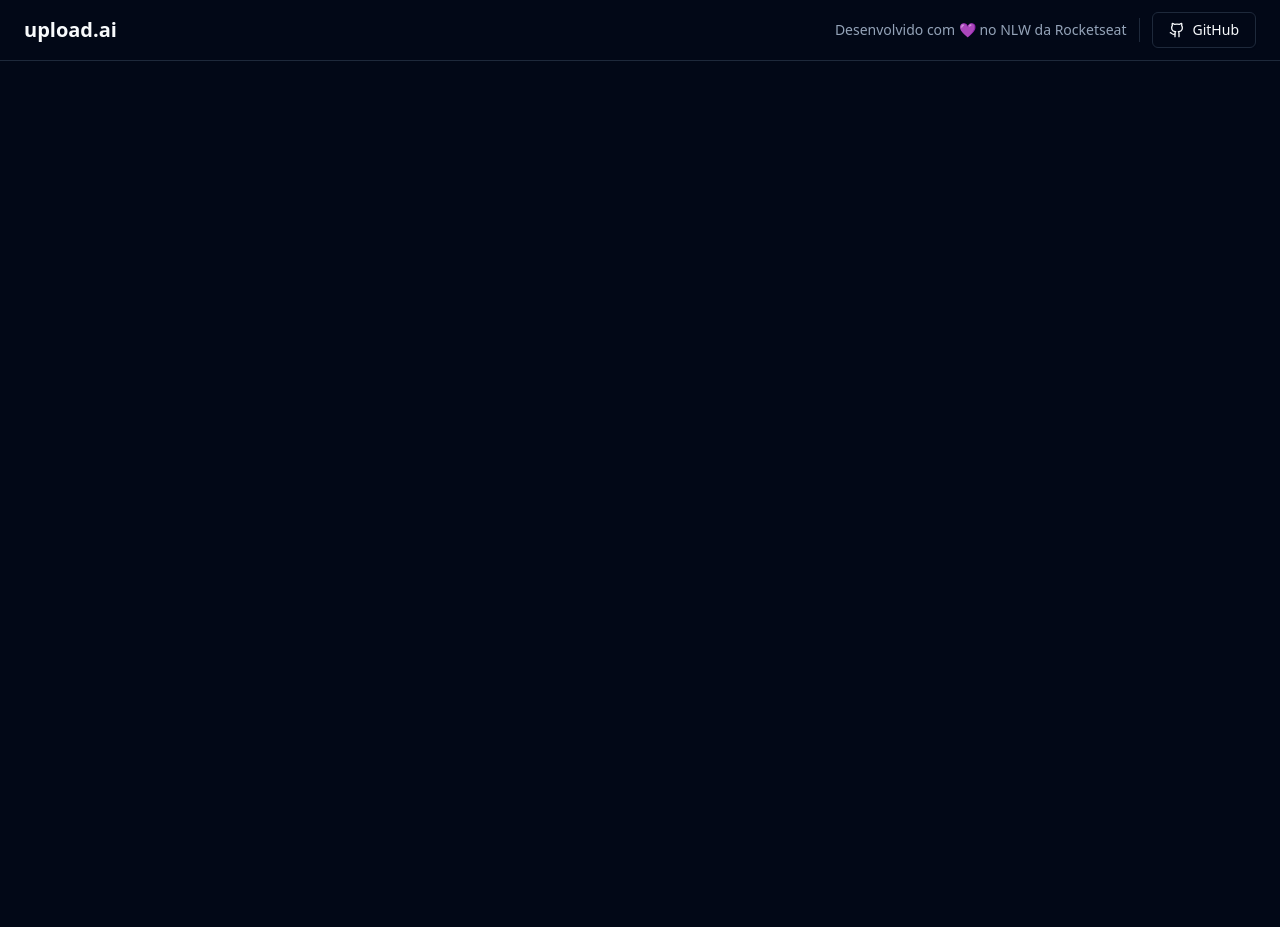
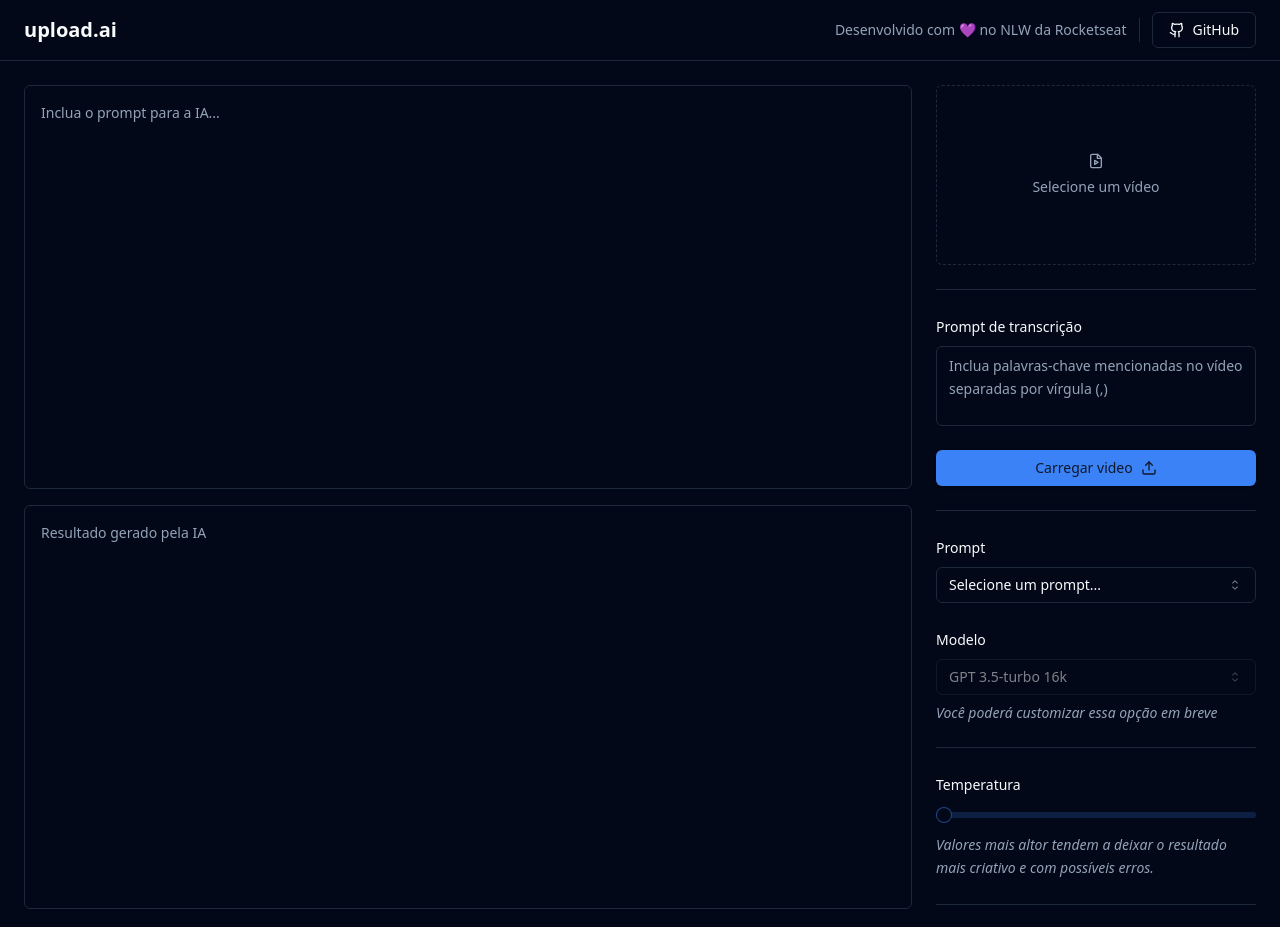
Before and after one commit to VagnerNerves/nlw-ia-mastery-092023, a React (Vite) app in the folder upload-ai-web/: page / in a window 1280 px wide. Shown: the top 927 px of the page. Before the commit the page ends 800 px from the top, so only its background shows below. Built offline with nearby package versions, Linux system fonts and the light colour scheme.

Commit message:
feat: Finalized Layout this page.

```diff
--- a/upload-ai-web/src/App.tsx
+++ b/upload-ai-web/src/App.tsx
@@ -1,6 +1,16 @@
-import { Github } from "lucide-react";
+import { FileVideo, Github, Upload, Wand2 } from "lucide-react";
 import { Button } from "./components/ui/button";
 import { Separator } from "./components/ui/separator";
+import { Textarea } from "./components/ui/textarea";
+import { Label } from "./components/ui/label";
+import {
+  Select,
+  SelectContent,
+  SelectItem,
+  SelectTrigger,
+  SelectValue,
+} from "./components/ui/select";
+import { Slider } from "./components/ui/slider";
 
 export function App() {
   return (
@@ -21,6 +31,118 @@
           </Button>
         </div>
       </div>
+
+      <main className="flex-1 p-6 flex gap-6">
+        <div className="flex flex-col flex-1 gap-4">
+          <div className="grid grid-rows-2 gap-4 flex-1">
+            <Textarea
+              className="resize-none p-4 leading-relaxed"
+              placeholder="Inclua o prompt para a IA..."
+            />
+            <Textarea
+              className="resize-none p-4 leading-relaxed"
+              placeholder="Resultado gerado pela IA"
+              readOnly
+            />
+          </div>
+
+          <p className="text-sm text-muted-foreground">
+            Lembre-se: você pode utilizar a variável{" "}
+            <code className="text-violet-400">{`{transcription}`}</code> no seu
+            prompt para adicionar o conteúdo da transcrição do vídeo
+            selecionado.
+          </p>
+        </div>
+
+        <aside className="w-80 space-y-6">
+          <form className="space-y-6">
+            <label
+              htmlFor="video"
+              className="border flex rounded-md aspect-video cursor-pointer border-dashed text-sm flex-col gap-2 items-center justify-center text-muted-foreground hover:bg-primary/5"
+            >
+              <FileVideo className="w-4 h-4" />
+              Selecione um vídeo
+            </label>
+
+            <input
+              type="file"
+              id="video"
+              accept="video/mp4"
+              className="sr-only"
+            />
+
+            <Separator />
+
+            <div className="space-y-2">
+              <Label htmlFor="transcription_prompt">
+                Prompt de transcrição
+              </Label>
+              <Textarea
+                id="transcription_prompt"
+                className="h-20 leading-relaxed resize-none"
+                placeholder="Inclua palavras-chave mencionadas no vídeo separadas por vírgula (,)"
+              />
+            </div>
+
+            <Button type="submit" className="w-full">
+              Carregar video
+              <Upload className="w-4 h-4 ml-2" />
+            </Button>
+          </form>
+
+          <Separator />
+
+          <form className="space-y-6">
+            <div className="space-y-2">
+              <Label>Prompt</Label>
+              <Select>
+                <SelectTrigger>
+                  <SelectValue placeholder="Selecione um prompt..." />
+                </SelectTrigger>
+                <SelectContent>
+                  <SelectItem value="title">Título do YouTube</SelectItem>
+                  <SelectItem value="description">
+                    Descrição do YouTube
+                  </SelectItem>
+                </SelectContent>
+              </Select>
+            </div>
+
+            <div className="space-y-2">
+              <Label>Modelo</Label>
+              <Select disabled defaultValue="gpt3.5">
+                <SelectTrigger>
+                  <SelectValue />
+                </SelectTrigger>
+                <SelectContent>
+                  <SelectItem value="gpt3.5">GPT 3.5-turbo 16k</SelectItem>
+                </SelectContent>
+              </Select>
+              <span className="block text-sm text-muted-foreground italic">
+                Você poderá customizar essa opção em breve
+              </span>
+            </div>
+
+            <Separator />
+
+            <div className="space-y-4">
+              <Label>Temperatura</Label>
+              <Slider min={0} max={1} step={0.1} />
+              <span className="block text-sm text-muted-foreground italic leading-relaxed">
+                Valores mais altor tendem a deixar o resultado mais criativo e
+                com possíveis erros.
+              </span>
+            </div>
+
+            <Separator />
+
+            <Button type="submit" className="w-full">
+              Executar
+              <Wand2 className="w-4 h-4 ml-2" />
+            </Button>
+          </form>
+        </aside>
+      </main>
     </div>
   );
 }
```
